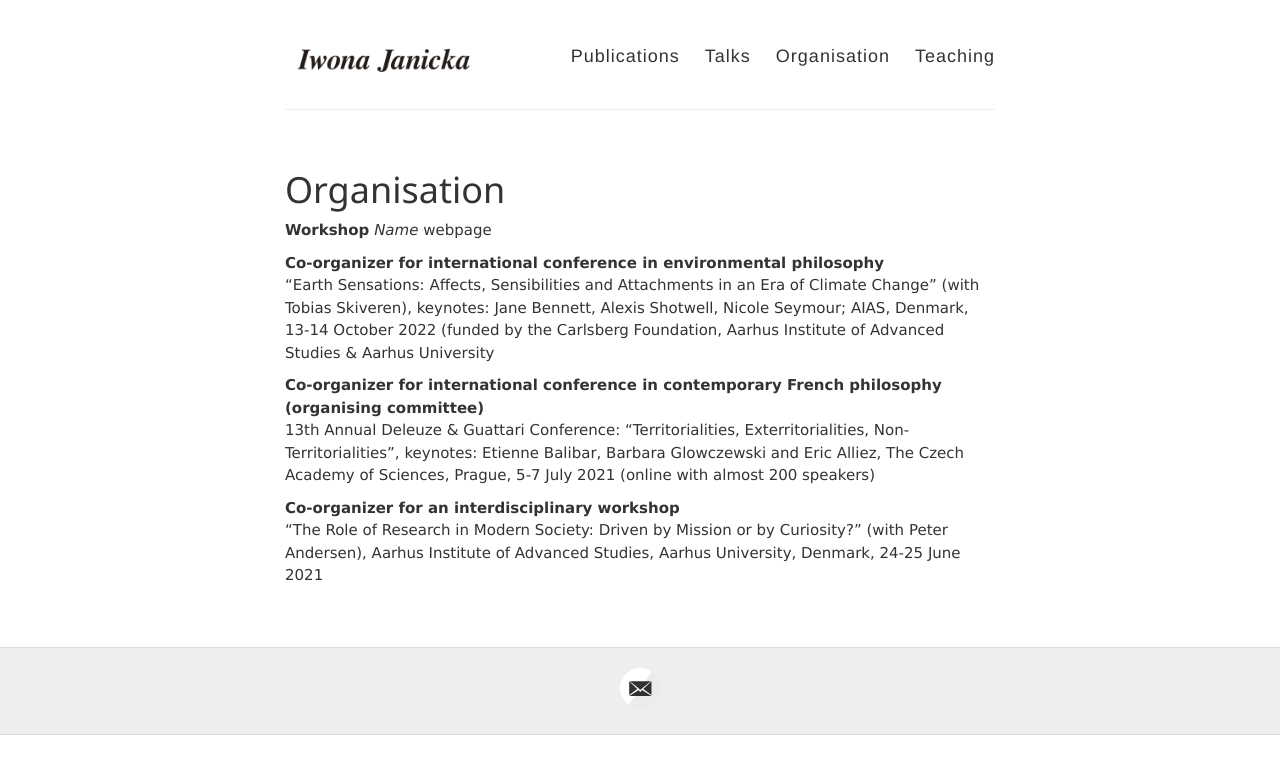
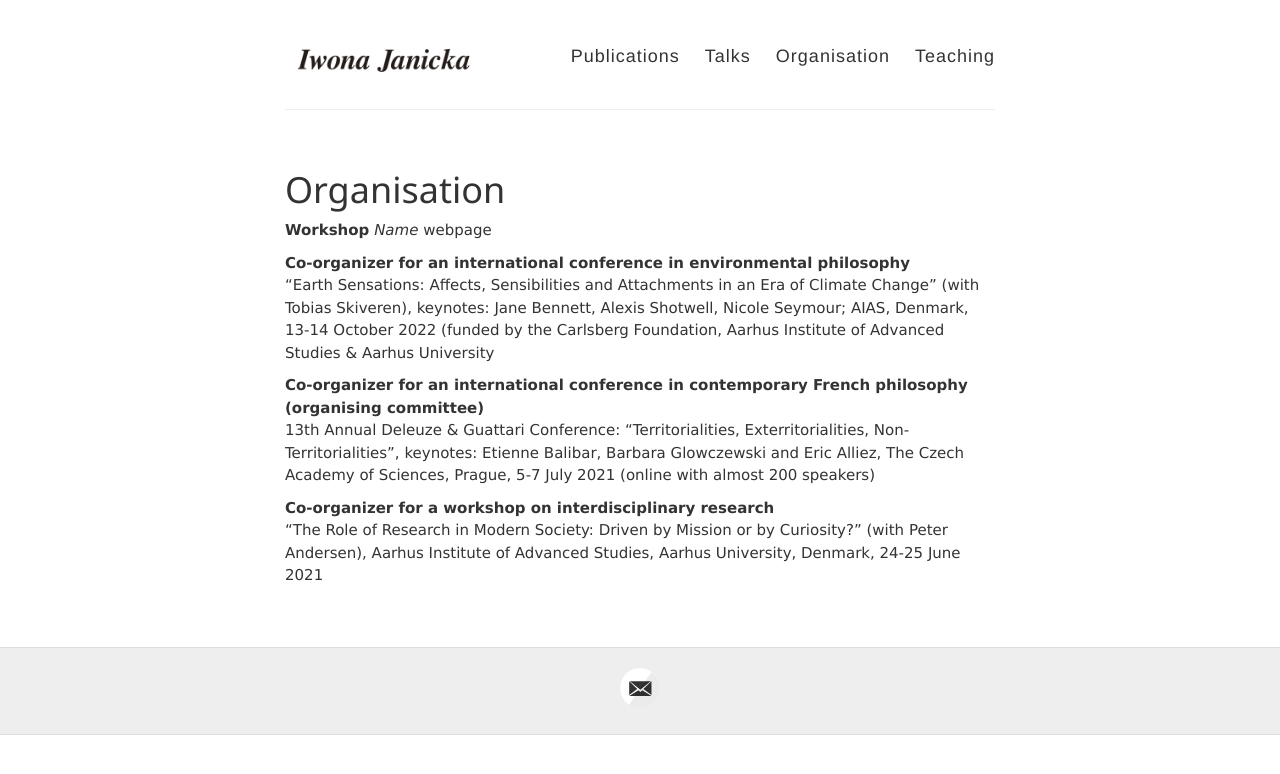
Before and after one commit to IJanicka/IJanicka.github.io, a Jekyll site: the page built from organisation.md, in a window 1280 px wide. Shown: the top 774 px of the page. Built offline with Jekyll 4.4.1, drawn with Linux system fonts in a browser that asks for light colours.

Commit message:
Update organisation.md

```diff
--- a/organisation.md
+++ b/organisation.md
@@ -8,13 +8,13 @@
 *Name*
 [webpage](https://www.bloomsbury.com/uk/theorizing-contemporary-anarchism-9781474276191/)
 
-**Co-organizer for international conference in environmental philosophy**<br>
+**Co-organizer for an international conference in environmental philosophy**<br>
 “Earth Sensations: Affects, Sensibilities and Attachments in an Era of Climate Change” (with Tobias Skiveren), keynotes: Jane Bennett, Alexis Shotwell, Nicole Seymour; AIAS, Denmark, 13-14 October 2022 (funded by the Carlsberg Foundation, Aarhus Institute of Advanced Studies & Aarhus University
 
 
-**Co-organizer for international conference in contemporary French philosophy (organising committee)**<br>
+**Co-organizer for an international conference in contemporary French philosophy (organising committee)**<br>
 13th Annual Deleuze & Guattari Conference: “Territorialities, Exterritorialities, Non-Territorialities”, keynotes: Etienne Balibar, Barbara Glowczewski and Eric Alliez, The Czech Academy of Sciences, Prague, 5-7 July 2021 (online with almost 200 speakers)
 
 
-**Co-organizer for an interdisciplinary workshop**<br>
+**Co-organizer for a workshop on interdisciplinary research**<br>
 “The Role of Research in Modern Society: Driven by Mission or by Curiosity?” (with Peter Andersen), Aarhus Institute of Advanced Studies, Aarhus University, Denmark, 24-25 June 2021
```
